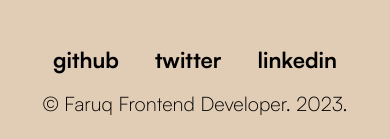
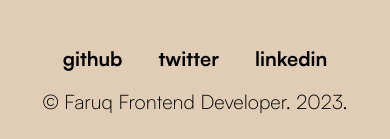
Before and after one commit to 1FarukDev/Portfolio-v1, a plain HTML site: page index.html in a window 390 px wide. Shown: the part 4343-4482 px from the top of the page. Drawn offline with Linux system fonts and the light colour scheme; files whose address does not match are found by name.

Commit message:
Links Corrected

```diff
--- a/Styles/style.css
+++ b/Styles/style.css
@@ -556,13 +556,12 @@ footer {
     display: block;
     place-content: center;
     place-items: center;
-
     justify-content: space-between;
     margin-top: 3rem;
   }
   .footer-links-to {
     font-family: "Satoshi";
-    font-size: 22px;
+    font-size: 20px;
     font-weight: 500;
     padding: 1rem;
   }
```
Also changed, not shown: index.html (+0 -18 lines).
